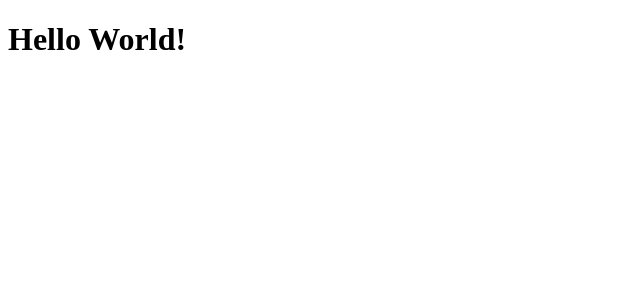
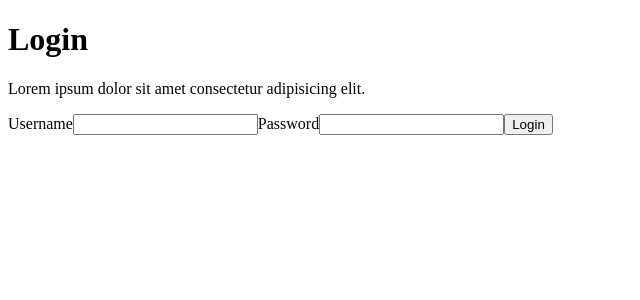
Before and after one commit to skabeche/cuatroochenta-techtest-react, a React (Vite) app: page / in a window 1280 px wide. Shown: the top 300 px of the page, without its empty margins (0-640 px from the left). Built offline with nearby package versions, Linux system fonts and the light colour scheme.

Commit message:
Initial implementation of router, pages and layout

```diff
--- /dev/null
+++ b/src/layouts/AuthLayout.jsx
@@ -0,0 +1,8 @@
+import { Outlet } from "react-router-dom"
+
+export default function AuthLayout() {
+
+  return (
+    <Outlet />
+  )
+}
--- /dev/null
+++ b/src/layouts/GuestLayout.jsx
@@ -0,0 +1,8 @@
+import { Outlet } from "react-router-dom"
+
+export default function GuestLayout() {
+
+  return (
+    <Outlet />
+  )
+}
--- a/src/main.jsx
+++ b/src/main.jsx
@@ -1,10 +1,11 @@
 import { StrictMode } from 'react'
 import { createRoot } from 'react-dom/client'
+import { RouterProvider } from "react-router-dom";
+import router from "./router";
 import './scss/main.scss'
-import App from './App.jsx'
 
 createRoot(document.getElementById('root')).render(
   <StrictMode>
-    <App />
+    <RouterProvider router={router} />
   </StrictMode>,
 )
--- /dev/null
+++ b/src/pages/Dashboard.jsx
@@ -0,0 +1,9 @@
+export default function Dashboard() {
+
+  return (
+    <>
+      <h1>Dashboard</h1>
+      <p>Lorem ipsum dolor sit amet consectetur adipisicing elit.</p>
+    </>
+  )
+}
--- /dev/null
+++ b/src/pages/Error.jsx
@@ -0,0 +1,16 @@
+import { useRouteError } from "react-router-dom";
+
+export default function Error() {
+  const error = useRouteError();
+  console.error(error);
+
+  return (
+    <div id="error-page">
+      <h1>Oops!</h1>
+      <p>Sorry, an unexpected error has occurred.</p>
+      <p>
+        <i>{error.statusText || error.message}</i>
+      </p>
+    </div>
+  );
+}
--- /dev/null
+++ b/src/pages/Login.jsx
@@ -0,0 +1,14 @@
+export default function Login() {
+
+  return (
+    <div>
+      <h1>Login</h1>
+      <p>Lorem ipsum dolor sit amet consectetur adipisicing elit.</p>
+      <label htmlFor="username">Username</label>
+      <input name="username" type="text" />
+      <label htmlFor="password">Password</label>
+      <input name="password" type="password" />
+      <button>Login</button>
+    </div>
+  )
+}
--- /dev/null
+++ b/src/router.jsx
@@ -0,0 +1,46 @@
+import { createBrowserRouter } from "react-router-dom";
+
+// import App from "./App";
+import Error from "./pages/Error";
+import GuestLayout from "./layouts/GuestLayout";
+import AuthLayout from "./layouts/AuthLayout";
+import Login from "./pages/Login";
+import Dashboard from "./pages/Dashboard";
+
+const routes = [
+  // {
+  //   path: '/',
+  // element: <App />,
+  //   errorElement: <Error />,
+  // },
+
+  {
+    element: <GuestLayout />,
+    errorElement: <Error />,
+    children: [
+      {
+        path: "/",
+        element: <Login />,
+
+      },
+      {
+        path: "/login",
+        element: <Login />,
+      },
+    ],
+  },
+  {
+    element: <AuthLayout />,
+    errorElement: <Error />,
+    children: [
+      {
+        path: "/dashboard",
+        element: <Dashboard />,
+      },
+    ],
+  },
+];
+
+const router = createBrowserRouter(routes);
+
+export default router;
```
